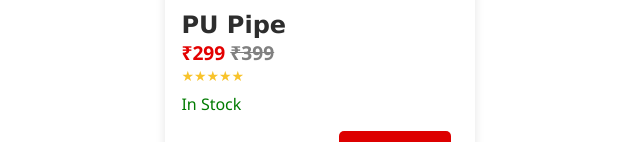
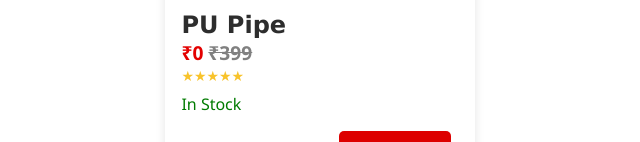
Before and after one commit to wtfarmy/webpagedemo, a plain HTML site: page index.html in a window 1280 px wide. Shown: the part 657-799 px from the top of the page, 635-1275 px from the left. Drawn offline with Linux system fonts and the light colour scheme; no server answers.

Commit message:
Update index.html

```diff
--- a/index.html
+++ b/index.html
@@ -481,7 +481,7 @@ a{
     <div class="info">
       <img src="mainobj2.png">
       <h2>PU Pipe</h2>
-      <div class="price">₹299 <s style="color: gray">₹399</s></div>
+      <div class="price">₹0 <s style="color: gray">₹399</s></div>
       <div class="product-rating">★★★★★</div>
       <div class="stock">In Stock</div>
       <div class="actions">
```
